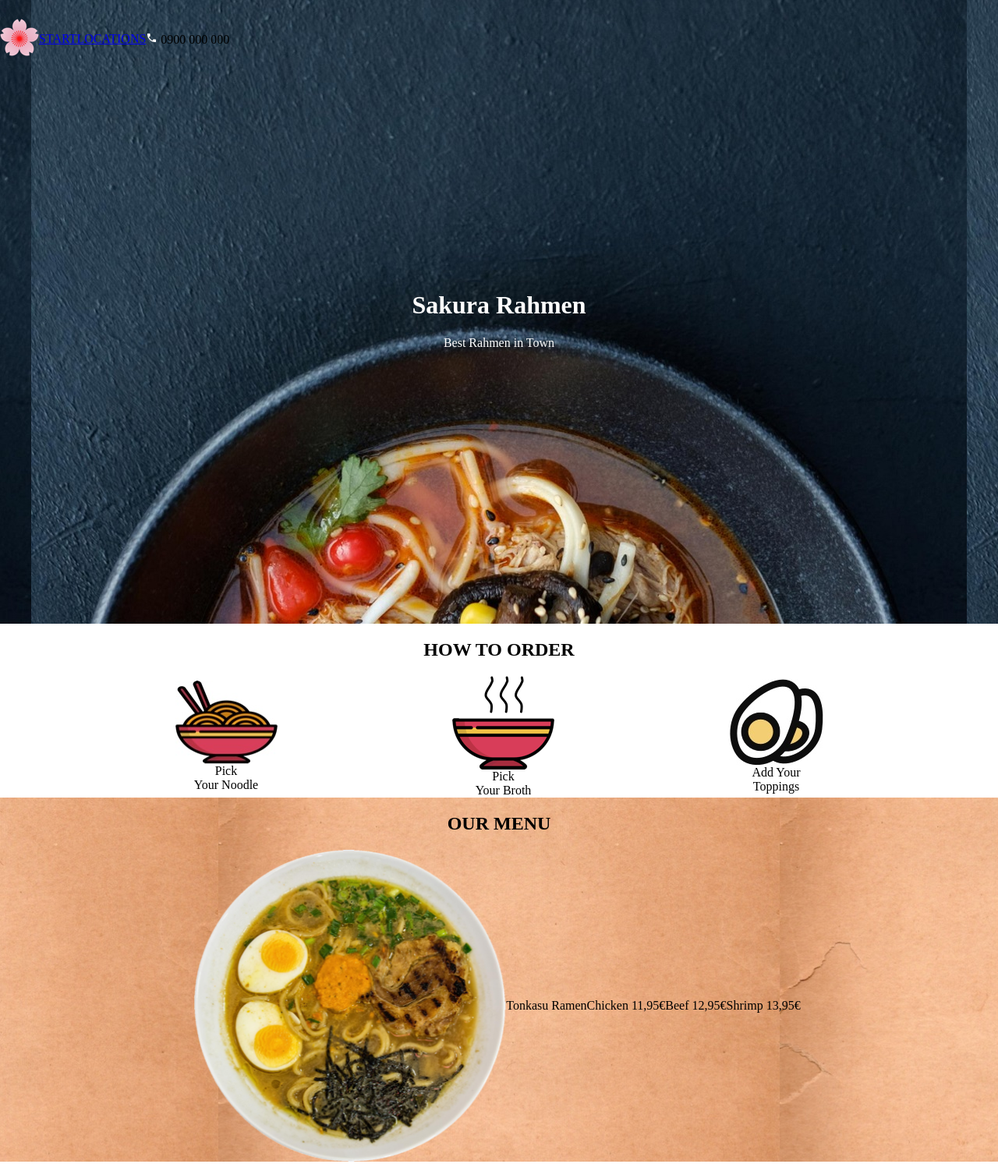
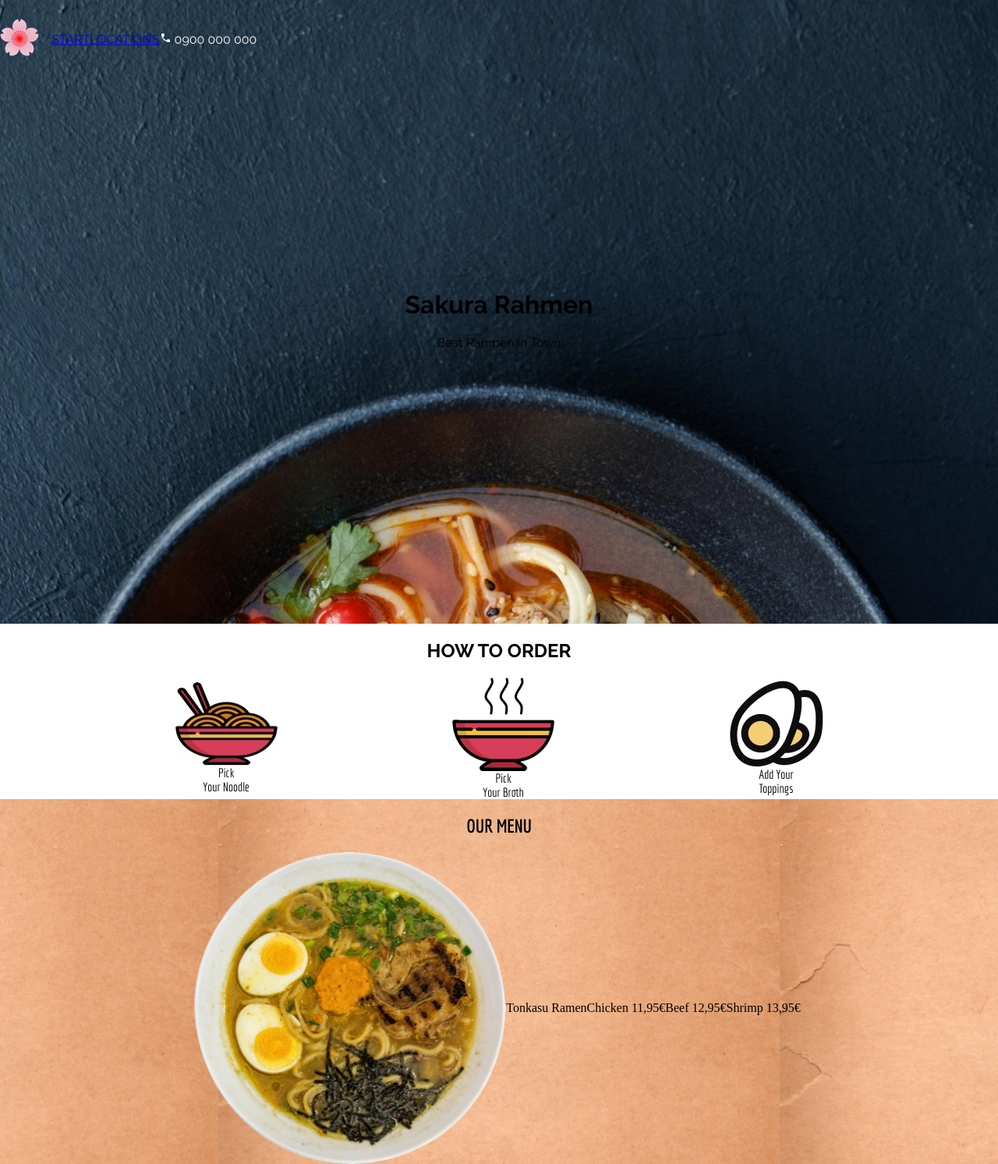
Before and after one commit to TheMo-at/Sakura-Ramen, a plain HTML site: page index.html in a window 1280 px wide. Shown: the whole page at 78% size. Drawn offline with Linux system fonts and the light colour scheme.

Commit message:
stylesheet hinzugefügt (Extern)

```diff
--- a/index.html
+++ b/index.html
@@ -5,73 +5,13 @@
     <meta http-equiv="X-UA-Compatible" content="IE=edge">
     <meta name="viewport" content="width=device-width, initial-scale=1.0">
     <title>Sakura Ramen - Restaurantwebseite</title>
-    <style>
-            .navbar {
-                font-family: raleway, bold;
-                position: absolute;
-                display: flex;
-                justify-content: space-between;
-                align-items: center;
-                left: 50;
-                top: 0;
-                right: 50;
-                height: 100px;
-            }
-            .menu {
-                display: flex;
-                justify-content: space-between;
-            }
-            .content1 {
-                display: flex;
-                justify-content: center;
-                align-items: center;
-                background-image: url(img/bgr1.jpg);
-                background-position: bottom;
-                height: 100vh;
-                flex-direction: column;
-            }
-            .ordertitel {
-                display: flex;
-                justify-content: center;
-            }
-            .order {
-                display: flex;
-                justify-content: space-evenly;
-                align-items: center;
-            }
-            .noodle {
-                display: flex;
-                align-items: center;
-                flex-direction: column;
-                font-family: economica, bold;
-            }
-            .broth {
-                display: flex;
-                align-items: center;
-                flex-direction: column;
-                font-family: economica, bold;
-            }
-            .toppings {
-                display: flex;
-                align-items: center;
-                flex-direction: column;
-                font-family: economica, bold;
-            }
-            .menutitel {
-                display: flex;
-                justify-content: center;
-                font-family: economica, bold;
-            }
-            .menue {
-                background-image: url(img/background.jpg);
-                background-position: center;
-            }
-            .tonkasu {
-                display: flex;
-                justify-content: center;
-                align-items: center;
-            }
-        </style>
+    <link rel="stylesheet" href="stylesheet.css"
+    <link rel="preconnect" href="https://fonts.googleapis.com">
+    <link rel="preconnect" href="https://fonts.gstatic.com" crossorigin>
+    <link href="https://fonts.googleapis.com/css2?family=Raleway:ital,wght@0,100;0,200;0,300;0,400;0,500;0,600;0,700;0,800;0,900;1,100;1,200;1,300;1,400;1,500;1,600;1,700;1,800;1,900&display=swap" rel="stylesheet">
+    <link rel="preconnect" href="https://fonts.googleapis.com">
+    <link rel="preconnect" href="https://fonts.gstatic.com" crossorigin>
+    <link href="https://fonts.googleapis.com/css2?family=Economica:ital,wght@0,400;0,700;1,400;1,700&display=swap" rel="stylesheet">
 </head>
 <body style="margin: 0;">
     <div class="navbar">
@@ -88,12 +28,12 @@
             </div>
         </div>
     <div class="content1">
-        <h1 style="font-family: raleway, bold; color: white;">Sakura Rahmen</h1>
-        <span style="font-family: raleway; color: white;">Best Rahmen in Town</span>
+        <h1>Sakura Rahmen</h1>
+        <spa>Best Rahmen in Town</span>
     </div>
     <div>
         <div class="ordertitel">
-            <h2 style="font-family: economica, bold;">HOW TO ORDER</h2>
+            <h2>HOW TO ORDER</h2>
         </div>
         <div class="order">
             <div class="noodle">
--- /dev/null
+++ b/stylesheet.css
@@ -0,0 +1,74 @@
+.navbar {
+    font-family: 'Raleway', sans-serif;
+    position: absolute;
+    display: flex;
+    justify-content: space-between;
+    align-items: center;
+    left: 50;
+    top: 0;
+    right: 50;
+    height: 100px;
+}
+.menu {
+    display: flex;
+    justify-content: space-between;
+    font-family: 'Raleway', sans-serif;
+    color: white;
+    text-decoration: none;
+    margin: 16px;
+}
+.content1 {
+    display: flex;
+    justify-content: center;
+    align-items: center;
+    background-image: url(img/bgr1.jpg);
+    background-position: center;
+    background-size: cover;
+    background-repeat: no-repeat;
+    height: 100vh;
+    flex-direction: column;
+    font-family: 'Raleway', sans-serif;
+}
+.ordertitel {
+    display: flex;
+    justify-content: center;
+    font-family: 'Raleway', sans-serif;
+}
+.order {
+    display: flex;
+    justify-content: space-evenly;
+    align-items: center;
+    font-family: 'Raleway', sans-serif;
+}
+.noodle {
+    display: flex;
+    align-items: center;
+    flex-direction: column;
+    font-family: 'Economica', sans-serif;
+}
+.broth {
+    display: flex;
+    align-items: center;
+    flex-direction: column;
+    font-family: 'Economica', sans-serif;
+}
+.toppings {
+    display: flex;
+    align-items: center;
+    flex-direction: column;
+    font-family: 'Economica', sans-serif;
+}
+.menutitel {
+    display: flex;
+    justify-content: center;
+    font-family: 'Economica', sans-serif;
+}
+.menue {
+    background-image: url(img/background.jpg);
+    background-position: center;
+}
+.tonkasu {
+    display: flex;
+    justify-content: center;
+    align-items: center;
+}
```
